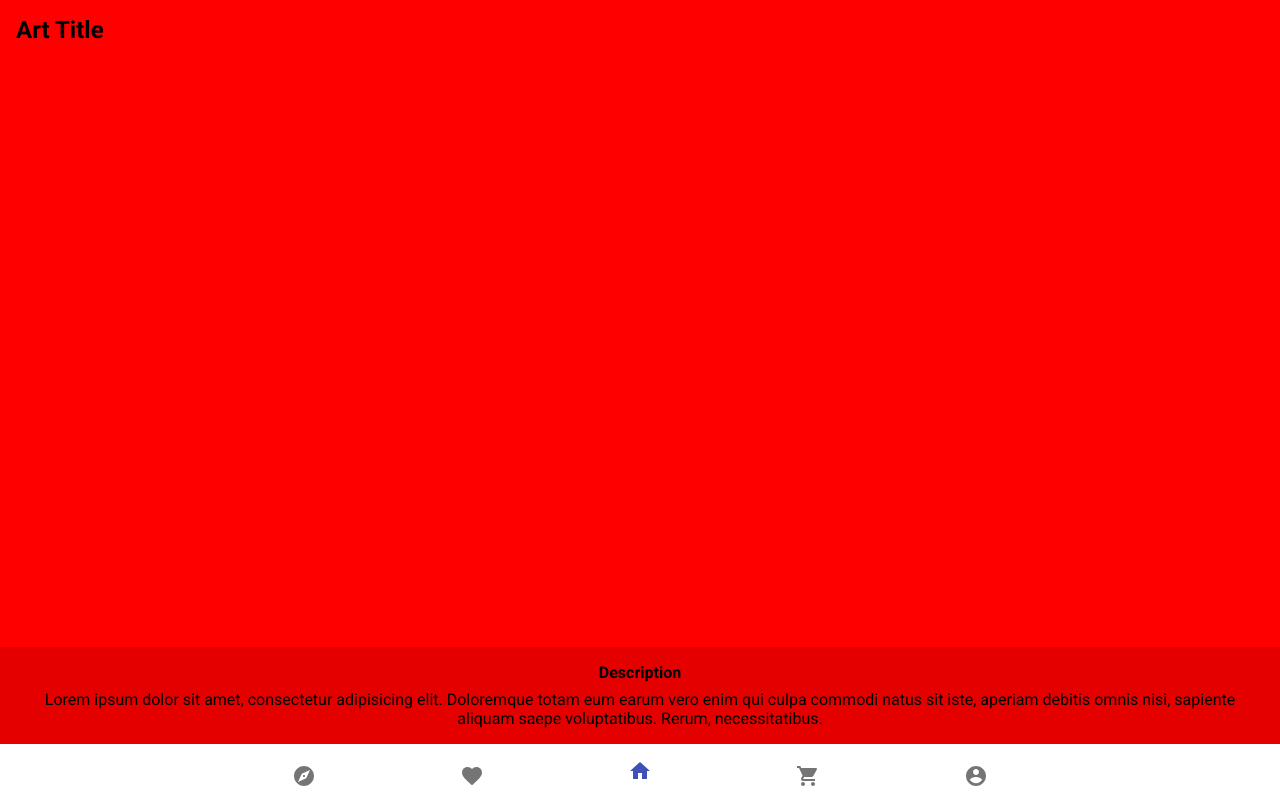
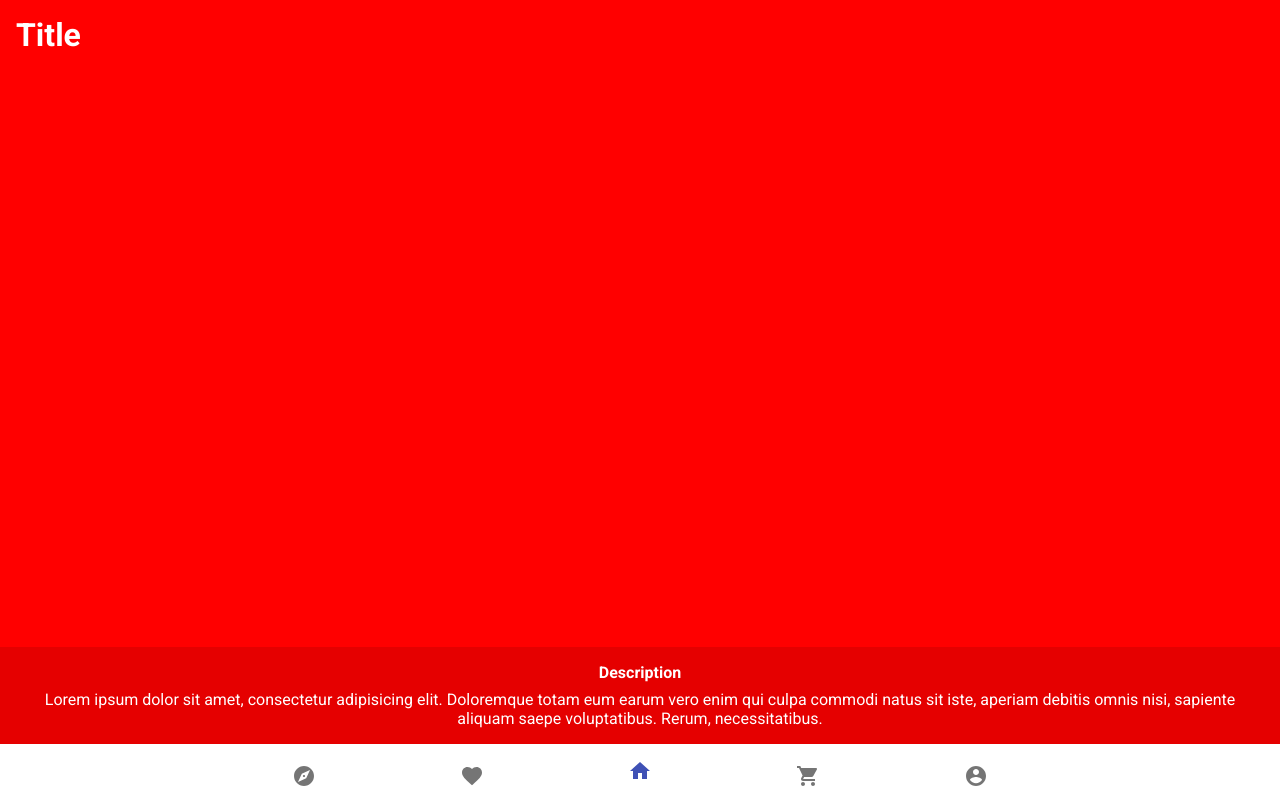
Before and after one commit to NathanMartinez/art-gallery, a React (Create React App) app: page / in a window 1280 px wide. Built offline with nearby package versions, Linux system fonts and the light colour scheme.

Commit message:
Added React Router

```diff
--- a/package.json
+++ b/package.json
@@ -10,6 +10,7 @@
     "@testing-library/user-event": "^12.8.3",
     "react": "^17.0.2",
     "react-dom": "^17.0.2",
+    "react-router-dom": "^5.2.0",
     "react-scripts": "4.0.3",
     "web-vitals": "^1.1.2"
   },
--- a/src/App.js
+++ b/src/App.js
@@ -1,13 +1,16 @@
 import MobileNavbar from "./components/MobileNavbar";
 import ContentContainer from "./components/ContentContainer";
+import { BrowserRouter as Router } from "react-router-dom";
 import "./styles/app.css";
 
 function App() {
   return (
-    <div className="app">
-      <ContentContainer />
-      <MobileNavbar />
-    </div>
+    <Router>
+      <div className="app">
+        <ContentContainer />
+        <MobileNavbar />
+      </div>
+    </Router>
   );
 }
 
--- a/src/components/Card.js
+++ b/src/components/Card.js
@@ -5,7 +5,7 @@ export default function Card({ bgColor }) {
   return (
     <Box className="card" style={{ background: bgColor }}>
       <div className="card-body">
-        <h2 className="card-title">Art Title</h2>
+        <h1 className="card-title">Title</h1>
       </div>
       <div className="description-section">
         <h4>Description</h4>
--- a/src/components/ContentContainer.js
+++ b/src/components/ContentContainer.js
@@ -1,5 +1,6 @@
 import React from "react";
 import Card from "./Card";
+import { Route, Switch } from "react-router-dom";
 import "../styles/content-container.css";
 
 export default function ContentContainer() {
@@ -7,5 +8,17 @@ export default function ContentContainer() {
   let result = testArray.map((bgColor, index) => (
     <Card key={index} bgColor={bgColor} />
   ));
-  return <div className="content-container">{result}</div>;
+  return (
+    <div className="content-container">
+      <Switch>
+        <Route path="/" exact>
+          {result}
+        </Route>
+        <Route path="/explore">Explore</Route>
+        <Route path="/favorites">Favorites</Route>
+        <Route path="/cart">Cart</Route>
+        <Route path="/profile">Profile</Route>
+      </Switch>
+    </div>
+  );
 }
--- a/src/components/MobileNavbar.js
+++ b/src/components/MobileNavbar.js
@@ -1,4 +1,5 @@
 import React from "react";
+import { Link } from "react-router-dom";
 import { makeStyles } from "@material-ui/core/styles";
 import { BottomNavigation, BottomNavigationAction } from "@material-ui/core";
 import {
@@ -27,11 +28,27 @@ export default function SimpleBottomNavigation() {
       }}
       className={classes.root}
     >
-      <BottomNavigationAction icon={<ExploreIcon />} />
-      <BottomNavigationAction icon={<FavoriteIcon />} />
-      <BottomNavigationAction icon={<HomeIcon />} />
-      <BottomNavigationAction icon={<ShoppingCartIcon />} />
-      <BottomNavigationAction icon={<AccountCircleIcon />} />
+      <BottomNavigationAction
+        component={Link}
+        to="/explore"
+        icon={<ExploreIcon />}
+      />
+      <BottomNavigationAction
+        component={Link}
+        to="/favorites"
+        icon={<FavoriteIcon />}
+      />
+      <BottomNavigationAction component={Link} to="/" icon={<HomeIcon />} />
+      <BottomNavigationAction
+        component={Link}
+        to="/cart"
+        icon={<ShoppingCartIcon />}
+      />
+      <BottomNavigationAction
+        component={Link}
+        to="/profile"
+        icon={<AccountCircleIcon />}
+      />
     </BottomNavigation>
   );
 }
--- a/src/styles/card.css
+++ b/src/styles/card.css
@@ -1,9 +1,10 @@
 .card {
-  width: 100vw;
+  position: relative;
   height: 100%;
   display: flex;
   flex-direction: column;
   scroll-snap-align: start;
+  color: #fff;
 }
 
 .card-body,
@@ -15,6 +16,12 @@
   height: 100%;
 }
 
+.card-title {
+  position: absolute;
+  top: 1rem;
+  left: 1rem;
+}
+
 .description-section {
   text-align: center;
   background: rgba(0, 0, 0, 0.1);
```
Also changed, not shown: 1 other file (tests, documents, lock files or other folders).
